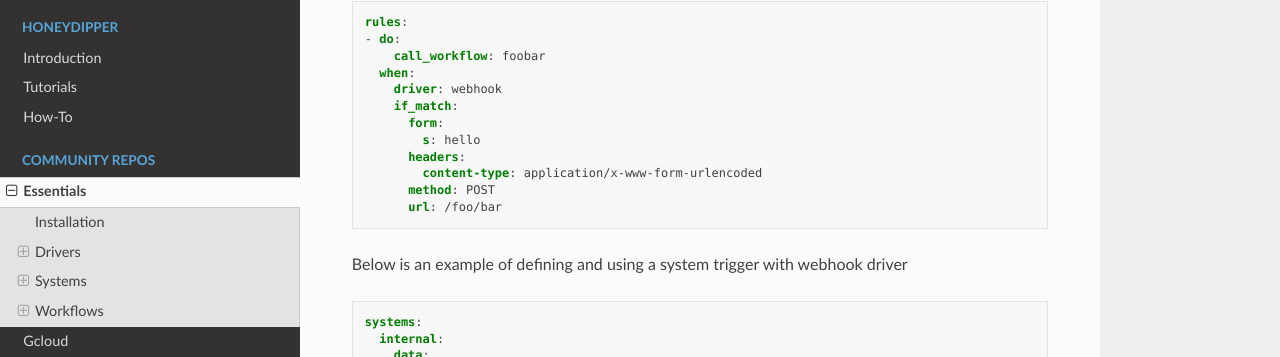
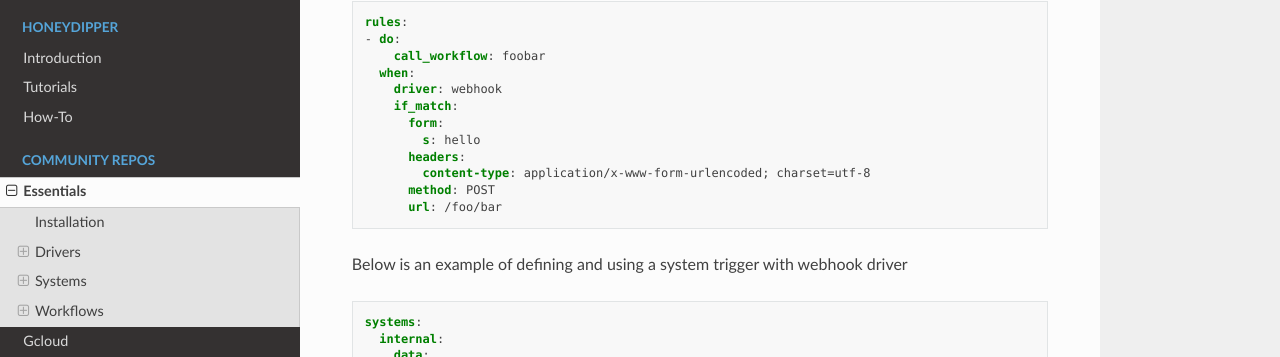
Before and after one commit to honeydipper/honeydipper-sphinx, a Sphinx documentation site: the page built from source/essentials.rst, in a window 1280 px wide and 900 px high, scrolled down 11782 px. Shown: the part 94-451 px from the top of the window. Built offline with Sphinx 7.4.7 and the Read the Docs theme 2.0.0, drawn with Linux system fonts in a browser that asks for light colours; some of the changed text lies outside the part shown.

Commit message:
docs: update version v2.14.0 from 800ab3c

```diff
--- a/source/essentials.rst
+++ b/source/essentials.rst
@@ -579,7 +579,7 @@
              URL: $sysData.url
              header:
                Authorization: Bearer {{ .sysData.token }}
-               content-type: application.json
+               content-type: application/json; charset=utf-8
            rawAction: request
 
 
@@ -638,7 +638,7 @@
          form:
            s: hello
          headers:
-           content-type: application/x-www-form-urlencoded
+           content-type: application/x-www-form-urlencoded; charset=utf-8
          method: POST
          url: /foo/bar
 
```
